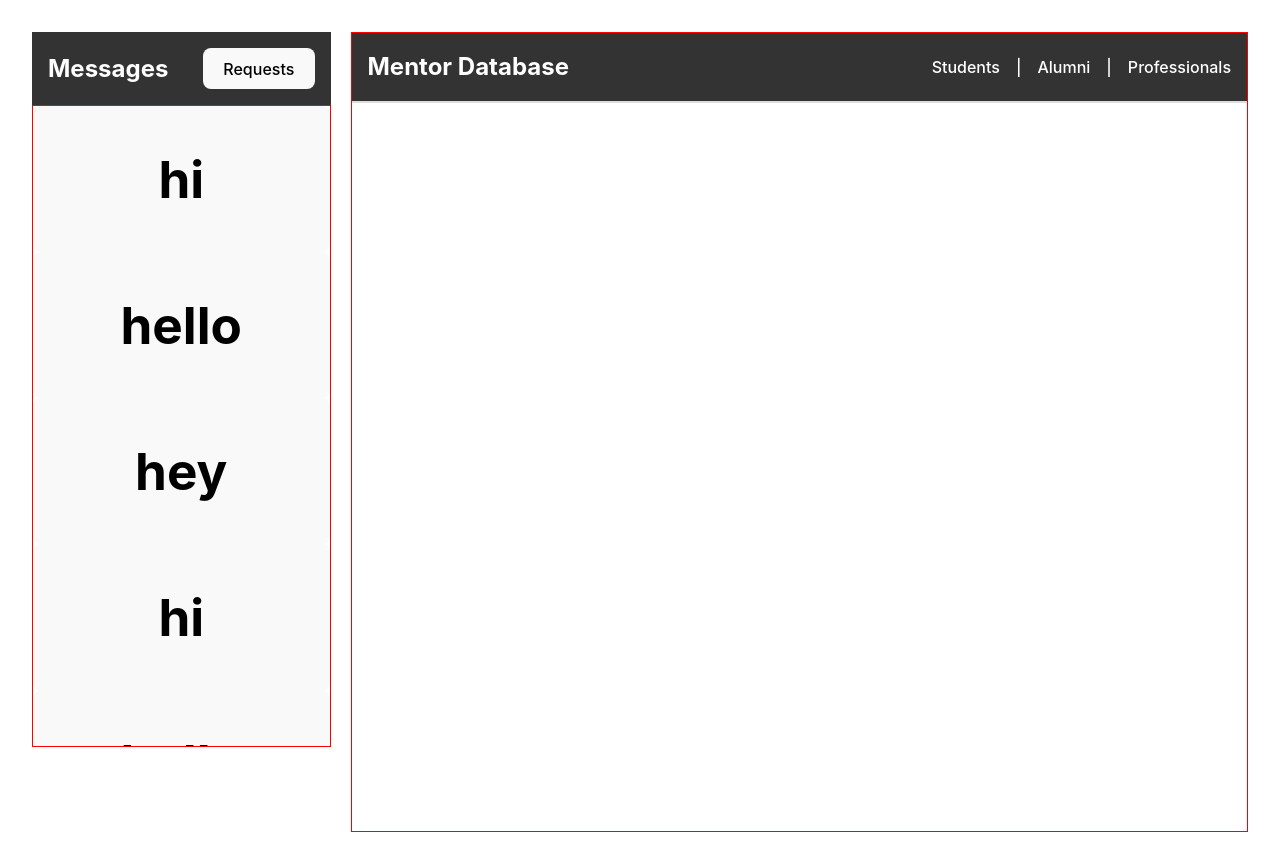
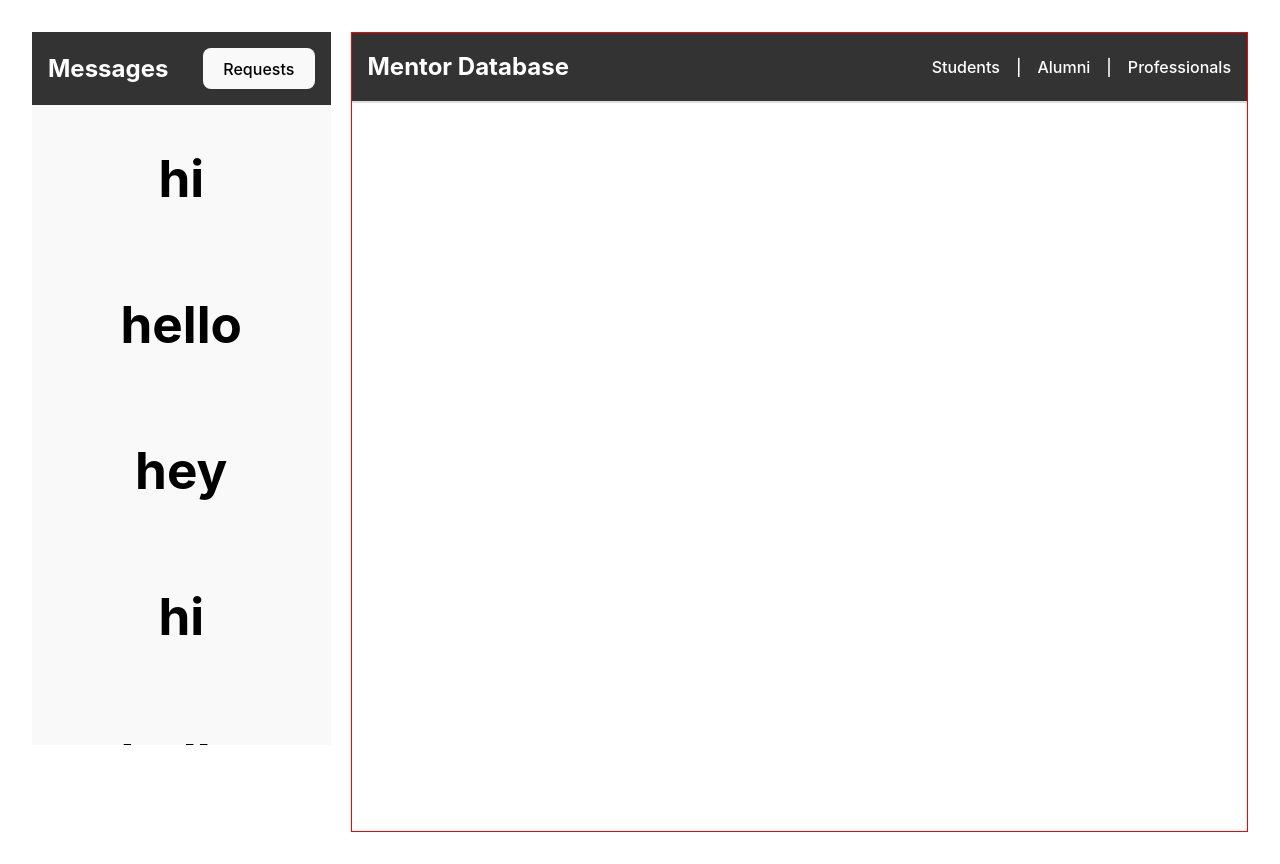
Before and after one commit to aliaulanbek/hack.coms, a Vue app in the folder frontend/: page / in a window 1280 px wide. Built offline with nearby package versions, Linux system fonts and the light colour scheme.

Commit message:
Modified chat button style

```diff
--- a/frontend/src/components/ChatCard.vue
+++ b/frontend/src/components/ChatCard.vue
@@ -17,5 +17,6 @@ export default {
 <style scoped>
 button {
     width: 100%;
+    border-radius: 0px;
 }
 </style>
--- a/frontend/src/components/ChatList.vue
+++ b/frontend/src/components/ChatList.vue
@@ -20,6 +20,5 @@ import ChatCard from './ChatCard.vue';
 .scrollable {
     max-height: 80vh;
     overflow-y: auto;
-    border: 1px solid red;
 }
 </style>
```
